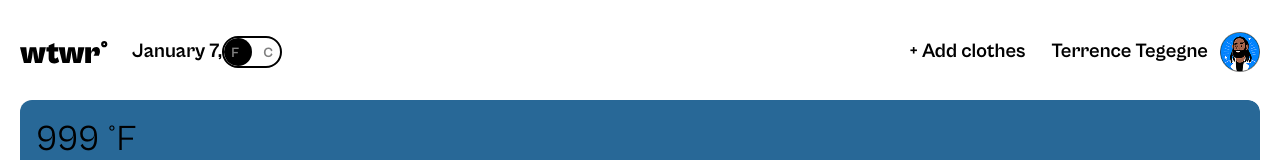
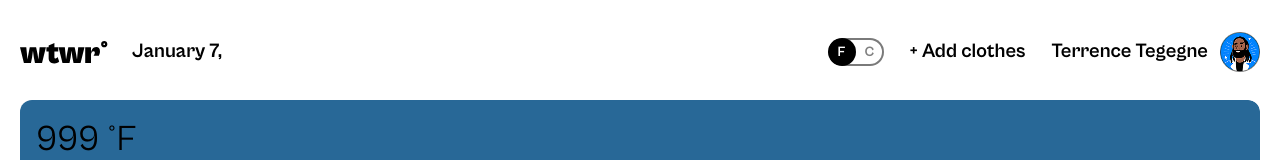
Before and after one commit to samanthaparas/se_project_react, a React (Vite) app: page / in a window 1280 px wide. Shown: the top 160 px of the page. Built offline with nearby package versions, Linux system fonts and the light colour scheme; no server answers; a web font is replaced by a local one.

Commit message:
ToggleSwitch react context

```diff
--- a/src/components/App/App.jsx
+++ b/src/components/App/App.jsx
@@ -11,6 +11,7 @@ import ModalWithForm from "../ModalWithForm/ModalWithForm";
 import ItemModal from "../ItemModal/ItemModal";
 import { getWeather, filterWeatherData } from "../../utils/weatherApi";
 import Footer from "../Footer/Footer";
+import CurrentTemperatureUnitContext from "../../contexts/CurrentTermpartureUnitContext";
 
 function App() {
   const [weatherData, setWeatherData] = useState({
@@ -21,6 +22,11 @@ function App() {
   const [clothingItems, setClothingItems] = useState(defaultClothingItems);
   const [activeModal, setActiveModal] = useState("");
   const [selectedCard, setSelectedCard] = useState({});
+  const [currentTemperatureUnit, setCurrentTemperatureUnit] = useState("F");
+
+  const handleToggleSwitchChange = () => {
+    setCurrentTemperatureUnit(currentTemperatureUnit === "F" ? "C" : "F");
+  };
 
   const handleCardClick = (card) => {
     setActiveModal("preview");
@@ -43,6 +49,9 @@ function App() {
   }, []);
 
   return (
+    <CurrentTemperatureUnitContext.Provider
+      value={{ currentTemperatureUnit, handleToggleSwitchChange }}
+    >
       <div className="page">
         <div className="page__content">
           <Header handleAddClick={handleAddClick} weatherData={weatherData} />
@@ -82,7 +91,10 @@ function App() {
           </label>
           <fieldset className="modal__radio-buttons">
             <legend className="modal__legend">Select the weather type:</legend>
-          <label htmlFor="hot" className="modal__label modal__label_type_radio">
+            <label
+              htmlFor="hot"
+              className="modal__label modal__label_type_radio"
+            >
               <input
                 type="radio"
                 className="modal__radio-input"
@@ -126,6 +138,7 @@ function App() {
           onClose={closeActiveModal}
         />
       </div>
+    </CurrentTemperatureUnitContext.Provider>
   );
 }
 
--- a/src/components/Header/Header.css
+++ b/src/components/Header/Header.css
@@ -16,9 +16,15 @@
   margin: 0;
 }
 
+.header__right {
+  margin-left: auto;
+  display: flex;
+  align-items: center;
+  gap: 20px;
+}
+
 .header__add-clothes-btn {
-  margin-left: auto;
-  margin: 0 20px 0 auto;
+  margin: 0;
   border: hidden;
   background-color: #fff;
   font-size: 20px;
--- a/src/components/Header/Header.jsx
+++ b/src/components/Header/Header.jsx
@@ -16,6 +16,7 @@ function Header({ handleAddClick, weatherData }) {
       <p className="header__date-and-location">
         {currentDate}, {weatherData.city}
       </p>
+      <div className="header__right">
         <ToggleSwitch />
         <button
           onClick={handleAddClick}
@@ -28,6 +29,7 @@ function Header({ handleAddClick, weatherData }) {
           <p className="header__username">Terrence Tegegne</p>
           <img src={avatar} alt="Terrence Tegegne" className="header__avatar" />
         </div>
+      </div>
     </header>
   );
 }
--- a/src/components/ToggleSwitch/ToggleSwitch.css
+++ b/src/components/ToggleSwitch/ToggleSwitch.css
@@ -1,16 +1,22 @@
 .toggle-switch {
   width: 56px;
   height: 28px;
-  border: 2px solid black;
   border-radius: 20px;
   cursor: pointer;
-  overflow: hidden;
   position: relative;
   font-size: 14px;
+  box-sizing: border-box;
+
+  box-shadow: inset 0 0 0 2px #7a7a7a;
+  overflow: hidden;
 }
 
 .toggle-switch__checkbox {
   opacity: 0;
+  position: absolute;
+  inset: 0;
+  margin: 0;
+  cursor: pointer;
 }
 
 .toggle-switch__circle {
@@ -20,23 +26,41 @@
   position: absolute;
   border-radius: 50%;
   left: 0;
-  transition: all 0.2s;
+  top: 0;
+  transition: all 0.3s;
+  z-index: 2;
 }
 
 .toggle-switch__text {
   position: absolute;
+  top: 0;
+  height: 28px;
+  width: 28px;
+  display: flex;
+  align-items: center;
+  justify-content: center;
   color: gray;
-  top: 5px;
+  z-index: 2;
+  line-height: 1;
+  font-weight: 700;
 }
 
 .toggle-switch__text_F {
-  left: 7px;
+  left: 0;
 }
 
 .toggle-switch__text_C {
-  right: 7px;
+  right: 0;
 }
 
 .toggle-switch__checkbox:checked ~ .toggle-switch__circle {
   left: 28px;
 }
+
+.toggle-switch__text_color_white {
+  color: white;
+}
+
+/* tips on toggle hover effects
+transform: translateX(... add values in here)
+mix-blend-mode: ...add values in here */
--- a/src/components/ToggleSwitch/ToggleSwitch.jsx
+++ b/src/components/ToggleSwitch/ToggleSwitch.jsx
@@ -1,12 +1,31 @@
+import { useContext } from "react";
 import "./ToggleSwitch.css";
+import CurrentTemperatureUnitContext from "../../contexts/CurrentTermpartureUnitContext";
 
 export default function ToggleSwitch() {
+  const { handleToggleSwitchChange, currentTemperatureUnit } = useContext(
+    CurrentTemperatureUnitContext,
+  );
+
   return (
     <label className="toggle-switch">
-      <input type="checkbox" className="toggle-switch__checkbox" />
+      <input
+        onChange={handleToggleSwitchChange}
+        type="checkbox"
+        className="toggle-switch__checkbox"
+        checked={currentTemperatureUnit === "C"}
+      />
       <span className="toggle-switch__circle"></span>
-      <span className="toggle-switch__text toggle-switch__text_F">F</span>
-      <span className="toggle-switch__text toggle-switch__text_C">C</span>
+      <span
+        className={`toggle-switch__text toggle-switch__text_F ${currentTemperatureUnit === "F" ? "toggle-switch__text_color_white" : ""}`}
+      >
+        F
+      </span>
+      <span
+        className={`toggle-switch__text toggle-switch__text_C ${currentTemperatureUnit === "C" ? "toggle-switch__text_color_white" : ""}`}
+      >
+        C
+      </span>
     </label>
   );
 }
--- /dev/null
+++ b/src/contexts/CurrentTermpartureUnitContext.jsx
@@ -0,0 +1,5 @@
+import { createContext } from "react";
+
+const CurrentTemperatureUnitContext = createContext();
+
+export default CurrentTemperatureUnitContext;
```
Lines whose indentation alone changed are shown as unchanged.
